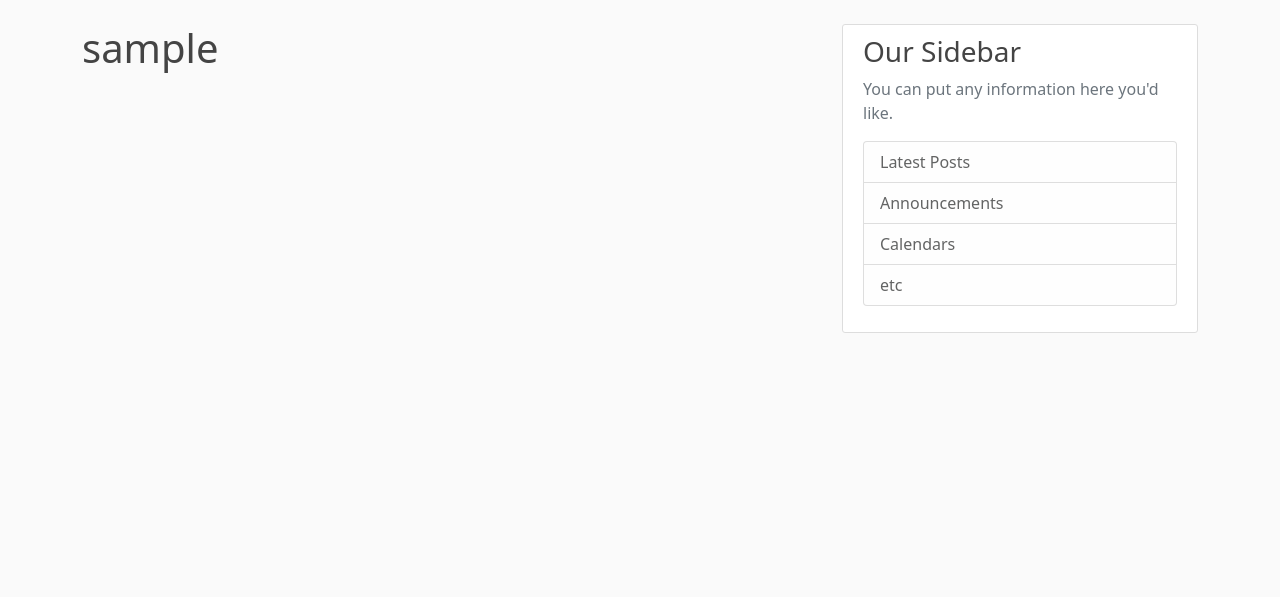
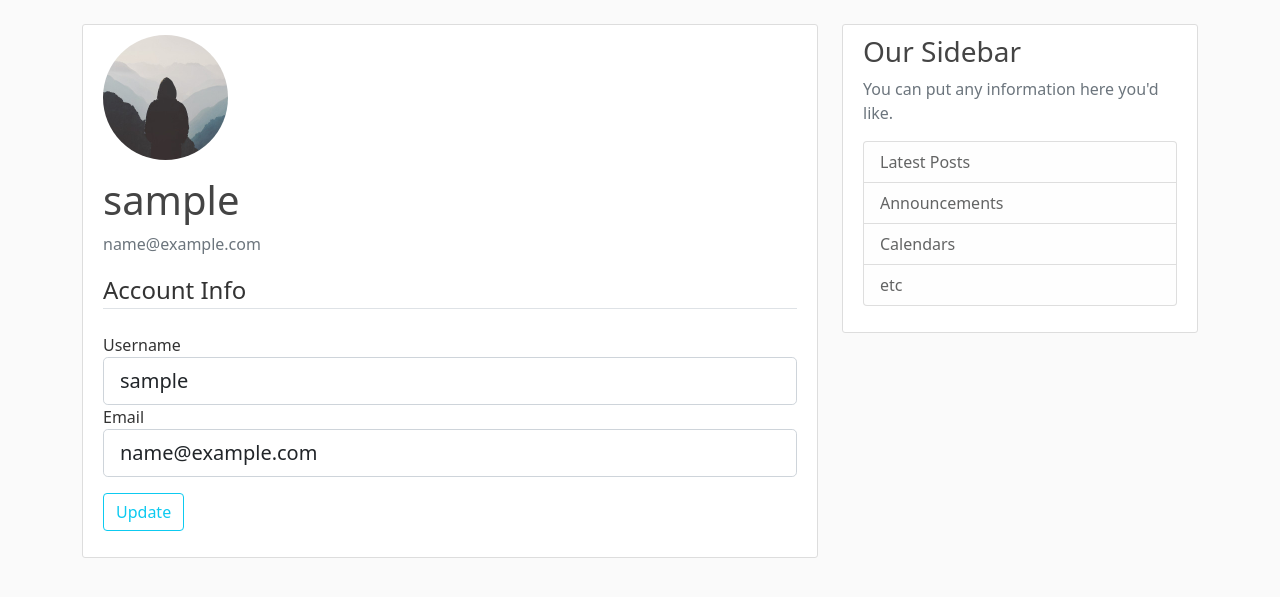
Before and after one commit to jaywongkot/Flask-blog, a Flask app: page /account in a window 1280 px wide. Shown: the part 56-653 px from the top of the page. Run offline with Flask 2, Linux system fonts and the light colour scheme; the visitor is signed in with stand-in values (Sample User, id 1); data comes from the database, SQL or seed files in the repository.

Commit message:
add user accout and profile picture

```diff
--- a/flaskblog/forms.py
+++ b/flaskblog/forms.py
@@ -1,4 +1,5 @@
 from flask_wtf import FlaskForm
+from flask_login import current_user
 from wtforms import StringField, PasswordField, SubmitField, BooleanField
 from wtforms.validators import DataRequired, Length, Email, EqualTo, ValidationError
 from flaskblog.models import User
@@ -25,3 +26,21 @@ class LoginForm(FlaskForm):
     password = PasswordField('Password', validators=[DataRequired()])
     remember = BooleanField('Remember Me')
     submit = SubmitField('Login')
+
+class UpdateAccountForm(FlaskForm):
+    username = StringField('Username', validators=[DataRequired(), Length(min=2, max=20)])
+    email = StringField('Email', validators=[DataRequired(), Email()])
+    # picture = FileField('Update Profile Picture', validators=[FileAllowed(['jpg', 'png'])])
+    submit = SubmitField('Update')
+
+    def validate_username(self, username):
+        if username.data != current_user.username:
+            user = User.query.filter_by(username=username.data).first()
+            if user:
+                raise ValidationError('That username is taken. Please choose a different one.')
+
+    def validate_email(self, email):
+        if email.data != current_user.email:
+            user = User.query.filter_by(email=email.data).first()
+            if user:
+                raise ValidationError('That email is taken. Please choose a different one.')
--- a/flaskblog/routes.py
+++ b/flaskblog/routes.py
@@ -1,7 +1,7 @@
 from flask import render_template, url_for, flash, redirect, request
 from flaskblog import app, db, bcrypt
 from flaskblog import app
-from flaskblog.forms import RegistrationForm, LoginForm
+from flaskblog.forms import RegistrationForm, LoginForm, UpdateAccountForm
 from flaskblog.models import User, Post
 from flask_login import login_user, current_user, logout_user, login_required
 
@@ -63,7 +63,18 @@ def logout():
     logout_user()
     return redirect(url_for('home'))
 
-@app.route("/account")
+@app.route("/account", methods=['GET', 'POST'])
 @login_required
 def account():
-    return render_template('account.html', title='Account')
+    form = UpdateAccountForm()
+    if form.validate_on_submit():
+        current_user.username = form.username.data
+        current_user.email = form.email.data
+        db.session.commit()
+        flash('Your account has been updated!', 'success')
+        return redirect(url_for('account'))
+    elif request.method == 'GET':
+        form.username.data = current_user.username
+        form.email.data = current_user.email
+    image_file = url_for('static', filename='profile_pics/' + current_user.image_file)
+    return render_template('account.html', title='Account', image_file=image_file, form=form)
--- a/flaskblog/templates/account.html
+++ b/flaskblog/templates/account.html
@@ -1,5 +1,49 @@
 {% extends 'layout.html' %}
 
 {% block content %}
-    <h1>{{ current_user.username }}</h1>
+    <div class="content-section">
+        <div class="media">
+            <img class="rounded-circle account-img" src="{{ image_file }}">
+            <div class="media-body">
+                <h2 class="account-heading">{{ current_user.username }}</h2>
+                <p class="text-secondary">{{ current_user.email }}</p>
+            </div>
+        </div>
+        <form method="POST" action="">
+            {{ form.hidden_tag() }}
+            <fieldset class="form-group">
+                <legend class="border-bottom mb-4">Account Info</legend>
+                <div class="form-group">
+                    {{ form.username.label(class="form-control-label") }}
+
+                    {% if form.username.errors %}
+                        {{ form.username(class="form-control form-control-lg is-invalid") }}
+                        <div class="invalid-feedback">
+                            {% for error in form.username.errors %}
+                                <span>{{ error }}</span>
+                            {% endfor %}
+                        </div>
+                    {% else %}
+                        {{ form.username(class="form-control form-control-lg") }}
+                    {% endif %}
+                </div>
+                <div class="form-group">
+                    {{ form.email.label(class="form-control-label") }}
+                    {% if form.email.errors %}
+                        {{ form.email(class="form-control form-control-lg is-invalid") }}
+                        <div class="invalid-feedback">
+                            {% for error in form.email.errors %}
+                                <span>{{ error }}</span>
+                            {% endfor %}
+                        </div>
+                    {% else %}
+                        {{ form.email(class="form-control form-control-lg") }}
+                    {% endif %}
+                </div>
+            </fieldset>
+            <div class="form-group">
+                {{ form.submit(class="btn btn-outline-info mt-3") }}
+            </div>
+        </form>
+    </div>
 {% endblock content %}
```
Also changed, not shown: flaskblog/static/profile_pics/default.jpg (added).
